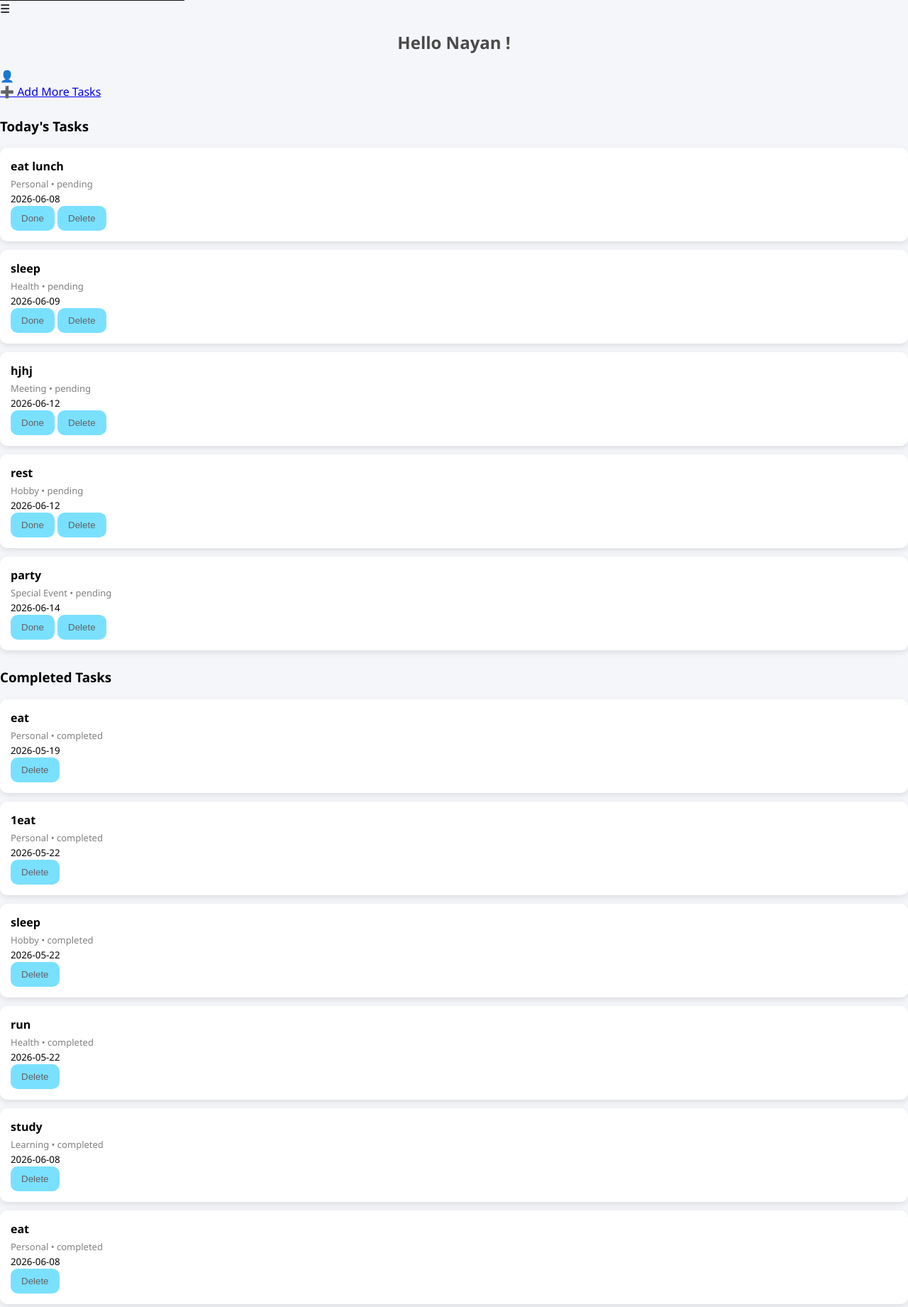
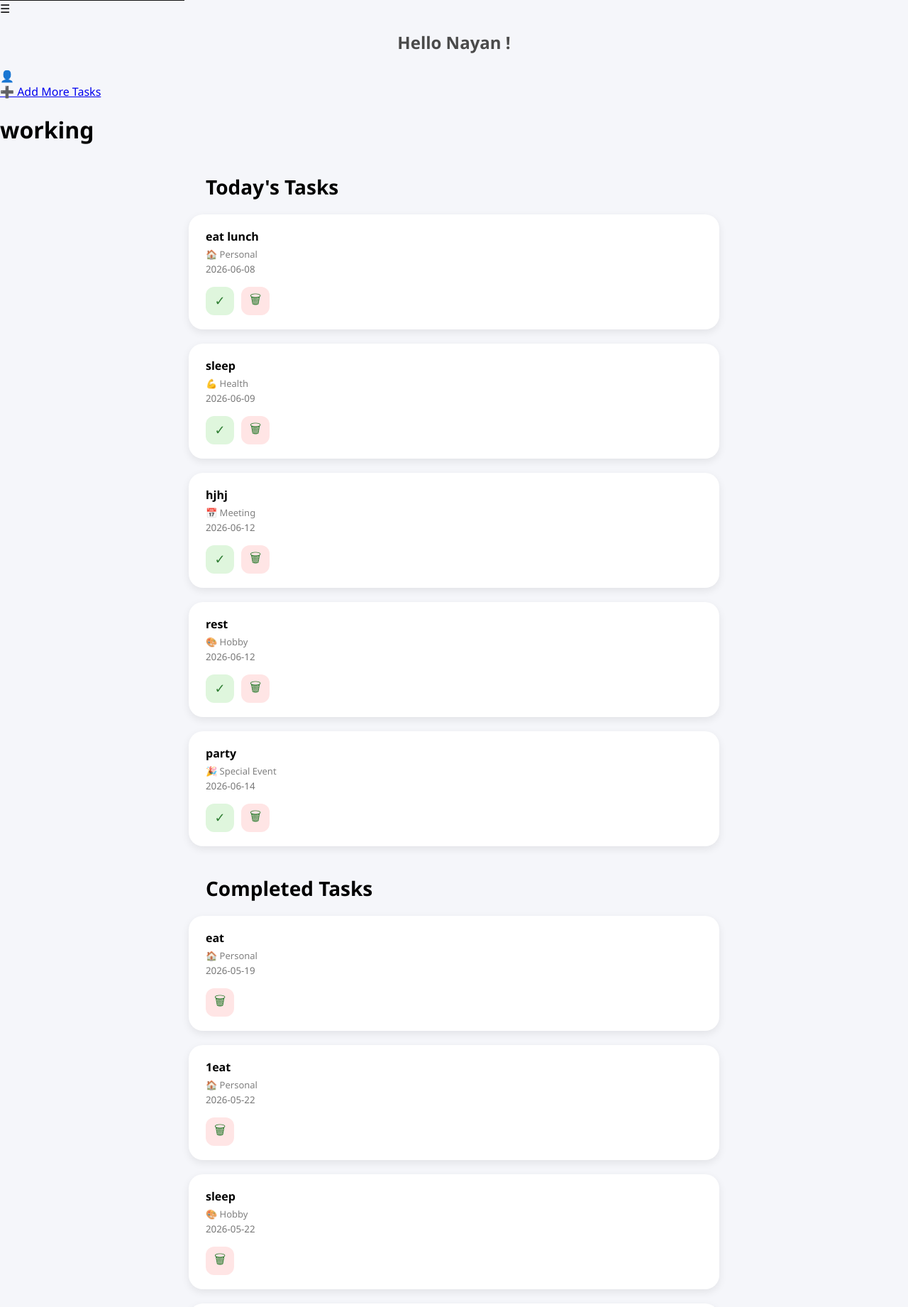
Before and after one commit to createwithnayan02/todo-app, a Flask app: page /home in a window 1280 px wide. Shown: the part 1250-3091 px from the top of the page at 71% size. Run offline with Flask 3, Linux system fonts and the light colour scheme; data comes from the database, SQL or seed files in the repository; both versions use the stored data as it was after the commit.

Commit message:
Implemented task categories and redesigned TaskFlow UI

```diff
--- a/app.py
+++ b/app.py
@@ -47,6 +47,20 @@ def home():
 
     conn.close()
 
+    category_icons = {
+    "Learning": "📚",
+    "Work": "💼",
+    "Health": "💪",
+    "Shopping": "🛍",
+    "Personal": "🏠",
+    "Hobby": "🎨",
+    "Finance": "💰",
+    "Meeting": "📅",
+    "Design": "🖌️",
+    "Special Event": "🎉",
+    "Other": "📌"
+}
+
     pending_tasks = []
     for row in pending_rows:
         pending_tasks.append({
@@ -54,7 +68,8 @@ def home():
             "name": row[1],
             "category": row[2],
             "status": row[3],
-            "date": row[4]
+            "date": row[4],
+            "icon": category_icons.get(row[2], "📌")
         })
         pending_count = len(pending_tasks)
 
@@ -65,7 +80,8 @@ def home():
             "name": row[1],
             "category": row[2],
             "status": row[3],
-            "date": row[4]
+            "date": row[4],
+            "icon": category_icons.get(row[2], "📌")
         })
 
     return render_template("home.html", pending_tasks=pending_tasks, completed_tasks=completed_tasks, pending_count=pending_count)
@@ -98,8 +114,11 @@ def delete_task(id):
 def add():
     task = request.form.get("task")
     category = request.form.get("category")
+    print("Task:", task)
+    print("Category:", category)
 
-    if task and category:
+    if task:
+        category=category or "other"
         date = datetime.now().strftime("%Y-%m-%d")
 
         conn = sqlite3.connect("tasks.db")
--- a/static/style.css
+++ b/static/style.css
@@ -31,18 +31,6 @@ input {
   outline: none;
 }
 
-button {
-  background: hsl(194, 100%, 74%);
-  color: rgb(99, 97, 97);
-  border: none;
-  padding: 10px 15px;
-  border-radius: 10px;
-  cursor: pointer;
-}
-
-button:hover {
-  background: #6a6afc;
-}
 
 ul {
   list-style: none;
@@ -55,25 +43,7 @@ li {
   padding: 10px;
   border-radius: 8px;
 }
-.delete-btn {
-    margin-left: 10px;
-    background-color: rgba(239, 57, 245, 0.822);
-    color: white;
-    border: none;
-    padding: 4px 8px;
-    cursor: pointer;
-}
 
-.nav-btn{
-  display: inline-block;
-  padding: 10px 18px;
-  background-color: #4CAF50;
-  color:white;
-  text-decoration: none;
-  border-radius:6px;
-  font-weight:500;
-  margin-top: 10px;
-}
 .nav-btn{
   background-color: #45a049;
 }
@@ -207,13 +177,30 @@ opacity:0.8;
   padding:40px;
   background: #f5f5f5;
 }
-/* Task Cards */
+
 .task-card {
     background: white;
-    padding: 15px;
+    max-width:700px;
+    margin:20px auto;
+    padding: 20px 24px;
     margin-bottom: 12px;
-    border-radius: 10px;
-    box-shadow: 0 3px 8px rgba(0,0,0,0.1);
+    border-radius: 20px;
+    box-shadow: 0 4px 12px rgba(0,0,0,0.08);
+}
+
+.task-text{
+  flex:1;
+}
+.task-text h4{
+  margin:0 0 8px 0;
+}
+
+.task-text p{
+  margin:5px 0;
+}
+.task-text small{
+  color:#777;
+
 }
 
 .task-card h4 {
@@ -276,3 +263,129 @@ h3 {
   color:#222;
   font-weight:500;
 }
+
+.add-task-container {
+    max-width: 600px;
+    margin: 50px auto;
+    background: white;
+    padding: 30px;
+    border-radius: 20px;
+    box-shadow: 0 4px 12px rgba(0,0,0,0.1);
+
+}
+
+.back-btn{
+    text-decoration: none;
+    background: #6c63ff;
+    color:white;
+    font-size:18px;
+    display:inline-block;
+    padding:10px 18px;
+    border-radius:10px;
+    margin-bottom:25px;
+
+}
+
+.task-form textarea {
+    width: 100%;
+    padding: 20px;
+    border-radius: 20px;
+    border: 1px solid #ccc;
+    resize: none;
+    font-size: 18px;
+    min-height:220px;
+    box-sizing: border-box;
+}
+
+.task-form select{
+  width: 100%;
+  margin-top: 20px;
+  padding: 14px;
+  border:1px solid #ddd;
+  border-radius:14px;
+  font-size:16px;
+}
+
+.task-form button {
+    width: 100%;
+    margin-top: 25px;
+    padding:15px;
+    border: none;
+    border-radius:14px;
+    background: #6c63ff;
+    color:white;
+    font-size:18px;
+    cursor:pointer;
+}
+
+.task-form button:hover {
+    opacity:0.9;
+}
+
+.text-container h2{
+  font-size:28px;
+  margin-bottom:15px;
+  margin-bottom: 10px;
+}
+.text-container p{
+  font-size:16px;
+  color:#555;
+}
+.body{
+  background:#f5f6fa;
+  font-family:arial, sans-serif;
+}
+
+.task-content{
+    display: flex;
+    justify-content: space-between;
+    align-items: flex-start;
+}
+
+.task-info{
+    flex: 1;
+    margin-right: 15px;
+}
+
+.task-buttons{
+    display: flex;
+    gap: 10px;
+   margin-top:15px;
+
+}
+
+.task-buttons button{
+    width: 40px;
+    height: 40px;
+    border: none;
+    border-radius: 12px;
+    cursor: pointer;
+    font-size: 18px;
+    transition:0.2s;
+}
+
+.task-buttons button:hover{
+    opacity: 0.9;
+    transform: translateY(-2px);
+}
+
+.done-btn{
+    background:#dff6dd;
+    color:#2e7d32;
+}
+.done-btn:hover{
+    background:#c8e6c9;
+}
+.delete-btn{
+    background:#ffe5e5;
+    color:#2e7d32;
+}
+.delete-btn:hover{
+    background:#ffd4d4;
+}
+.today-tasks h3, .completed-tasks h3 {
+    max-width: 700px;
+    margin: 40px auto 15px auto;
+    font-size: 28px;
+    font-weight: 700;
+}
--- a/templates/home.html
+++ b/templates/home.html
@@ -35,9 +35,11 @@
     </a>
 </div>
 
+
+<h1>working</h1>
+<div class="today-tasks">
     <h3>Today's Tasks</h3>
 
-<div class="today-tasks">
 
    {% if pending_tasks %}
 
@@ -45,16 +47,19 @@
 
         <div class="task-card">
 
+           <div class="task-header">
+
+              <div class="task-text">
                <h4>{{ task.name }}</h4>
-
-                <p>{{ task.category }} • {{ task.status }}</p>
-
+               <p>{{ task.icon }} {{ task.category }}</p>
                <small>{{ task.date }}</small>
+                    </div>
 
                   <div class="task-buttons">
+                  <button class="done-btn" onclick="markDone('{{ task.id }}')"> ✓ </button>
 
-                    <button onclick="markDone('{{task.id}}')">Done</button>
-                    <button onclick="deleteTask('{{task.id}}')">Delete</button>
+                  <button class="delete-btn" onclick="deleteTask('{{ task.id }}')"> 🗑 </button>
+                  </div>
 
                 </div>
 
@@ -72,28 +77,27 @@
 
 
 
-<h3>Completed Tasks</h3>
 
 <div class="completed-tasks">
+    <h3>Completed Tasks</h3>
 
     {% if completed_tasks %}
 
      {% for task in completed_tasks %}
 
         <div class="task-card">
+         <div class="task-header">
 
+            <div class="task-text">
               <h4>{{ task.name }}</h4>
-
-                <p>{{ task.category }} • {{ task.status }}</p>
-
+              <p>{{ task.icon }} {{ task.category }}</p>
               <small>{{ task.date }}</small>
+                </div>
 
             <div class="task-buttons">
-
-                    <button onclick="deleteTask('{{task.id}}')">Delete</button>
-
+             <button class="delete-btn" onclick="deleteTask('{{ task.id }}')"> 🗑 </button>
              </div>
-
+                </div>
                   </div>
 
         {% endfor %}
```
Also changed, not shown: templates/add_task.html (+14 -2 lines), tasks.db. Lines whose indentation alone changed are shown as unchanged.
